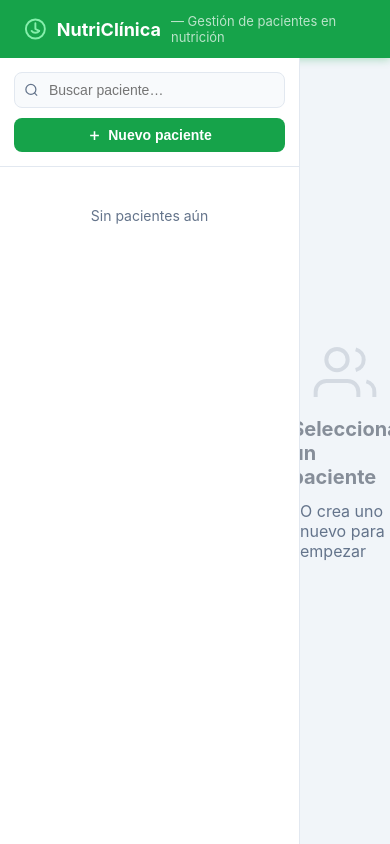
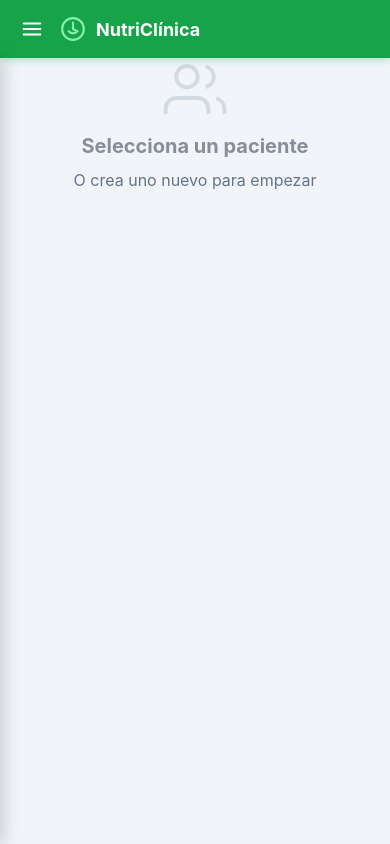
Before and after one commit to rechedev9/nutriclinica-app, a Flask app: page / in a window 390 px wide. Run offline with Flask 3, Linux system fonts and the light colour scheme; data that the repository does not hold is empty.

Commit message:
feat: diseño responsive para móvil y tablet
Sidebar como overlay con botón hamburguesa en pantallas ≤820px.
Breakpoints CSS para grids, tabs, formularios y áreas de contenido.
La pestaña Análisis permanece como vista de escritorio.

Co-Authored-By: Claude Sonnet 4.6 <noreply@anthropic.com>

```diff
--- a/templates/index.html
+++ b/templates/index.html
@@ -223,11 +223,85 @@
     .c6{background:#065f46}.c7{background:#1d4ed8}
 
     mark { background: #fef08a; border-radius: 2px; }
+
+    /* ── Responsive ──────────────────────────────────────────────────── */
+    .btn-menu {
+      display: none; background: none; border: none; color: white;
+      cursor: pointer; padding: 7px; border-radius: 8px;
+    }
+    .btn-menu:hover { background: rgba(255,255,255,.18); }
+    .sidebar-backdrop {
+      display: none; position: fixed; inset: 0; top: 58px;
+      background: rgba(0,0,0,.38); z-index: 49;
+    }
+    .sidebar-backdrop.open { display: block; }
+
+    @media (max-width: 820px) {
+      body { overflow: auto; height: auto; }
+      .app  { flex-direction: column; overflow: visible; }
+      .main { overflow: visible; width: 100%; }
+
+      /* Sidebar → overlay deslizante */
+      .sidebar {
+        position: fixed; top: 58px; left: 0; bottom: 0; z-index: 50;
+        transform: translateX(-100%); transition: transform .25s ease;
+        width: 280px; box-shadow: 3px 0 16px rgba(0,0,0,.18);
+      }
+      .sidebar.open { transform: translateX(0); }
+      .btn-menu { display: flex; align-items: center; justify-content: center; }
+      .logo-sub { display: none; }
+
+      /* Tabs con scroll horizontal */
+      .pv-tabs { padding: 0 12px; overflow-x: auto; scrollbar-width: none; }
+      .pv-tabs::-webkit-scrollbar { display: none; }
+      .pv-tab  { padding: 12px 10px; white-space: nowrap; }
+
+      /* Cabecera de paciente */
+      .pv-header { flex-wrap: wrap; gap: 10px; padding: 12px 16px; }
+      .pv-actions { width: 100%; justify-content: flex-end; }
+
+      /* Reducir padding de áreas */
+      .ficha-area, .revisiones-area, .photos-area, .dash-area { padding: 14px 14px; }
+      .info-bar { padding: 10px 14px; }
+
+      /* Grids → 2 columnas */
+      .hero-grid   { grid-template-columns: repeat(3, 1fr); }
+      .dash-mid    { grid-template-columns: 1fr; }
+      .charts-row  { grid-template-columns: 1fr; }
+      .form-row-3  { grid-template-columns: 1fr 1fr; }
+      .form-row-4  { grid-template-columns: 1fr 1fr; }
+
+      /* Tab pane scroll */
+      .tab-pane.active { display: block; overflow-y: auto; }
+      .patient-view    { overflow: visible; }
+    }
+
+    @media (max-width: 540px) {
+      header { padding: 0 14px; }
+      .hero-grid  { grid-template-columns: repeat(2, 1fr); }
+      .form-row   { grid-template-columns: 1fr; }
+      .form-row-3 { grid-template-columns: 1fr; }
+      .form-row-4 { grid-template-columns: 1fr 1fr; }
+      .pv-name    { font-size: 17px; }
+      .modal      { padding: 20px 18px; }
+      .info-bar   { flex-wrap: wrap; }
+      .info-card  { flex: 1 1 calc(50% - 6px); min-width: 0; }
+      .dash-filter { gap: 6px; }
+      .rev-dd     { margin-left: 0; }
+    }
   </style>
 </head>
 <body>
 
 <header>
+  <div style="display:flex;align-items:center;gap:10px">
+    <button class="btn-menu" onclick="toggleSidebar()" aria-label="Menú" title="Mostrar/ocultar pacientes">
+      <svg width="22" height="22" fill="none" stroke="currentColor" stroke-width="2.2" stroke-linecap="round" viewBox="0 0 24 24">
+        <line x1="3" y1="6" x2="21" y2="6"/>
+        <line x1="3" y1="12" x2="21" y2="12"/>
+        <line x1="3" y1="18" x2="21" y2="18"/>
+      </svg>
+    </button>
     <div class="logo">
       <svg width="26" height="26" viewBox="0 0 24 24" fill="none" stroke="#86efac" stroke-width="2" stroke-linecap="round" stroke-linejoin="round">
         <path d="M12 2a10 10 0 1 0 10 10A10 10 0 0 0 12 2z"/>
@@ -237,8 +311,10 @@
       NutriClínica
       <span class="logo-sub">— Gestión de pacientes en nutrición</span>
     </div>
+  </div>
   <div></div>
 </header>
+<div class="sidebar-backdrop" id="sidebarBackdrop" onclick="toggleSidebar()"></div>
 
 <div class="app">
   <div class="sidebar">
@@ -447,6 +523,19 @@
 <input type="file" id="fileInput" accept="image/*" multiple onchange="handleFileSelect(event)" style="display:none">
 
 <script>
+function toggleSidebar() {
+  const sb  = document.querySelector('.sidebar');
+  const bd  = document.getElementById('sidebarBackdrop');
+  const open = sb.classList.toggle('open');
+  bd.classList.toggle('open', open);
+}
+function cerrarSidebarSiMovil() {
+  if (window.innerWidth <= 820) {
+    document.querySelector('.sidebar')?.classList.remove('open');
+    document.getElementById('sidebarBackdrop')?.classList.remove('open');
+  }
+}
+
 let pacientes          = [];
 let revisiones         = [];
 let currentId          = null;
@@ -499,6 +588,7 @@ function renderLista(q = '') {
 
 async function abrirPaciente(id) {
   currentId = id; currentTab = 'ficha';
+  cerrarSidebarSiMovil();
   renderLista(document.getElementById('searchInput').value);
   const p = pacientes.find(x => x.id === id);
   const [fotos, revs] = await Promise.all([
```
Lines whose indentation alone changed are shown as unchanged.
